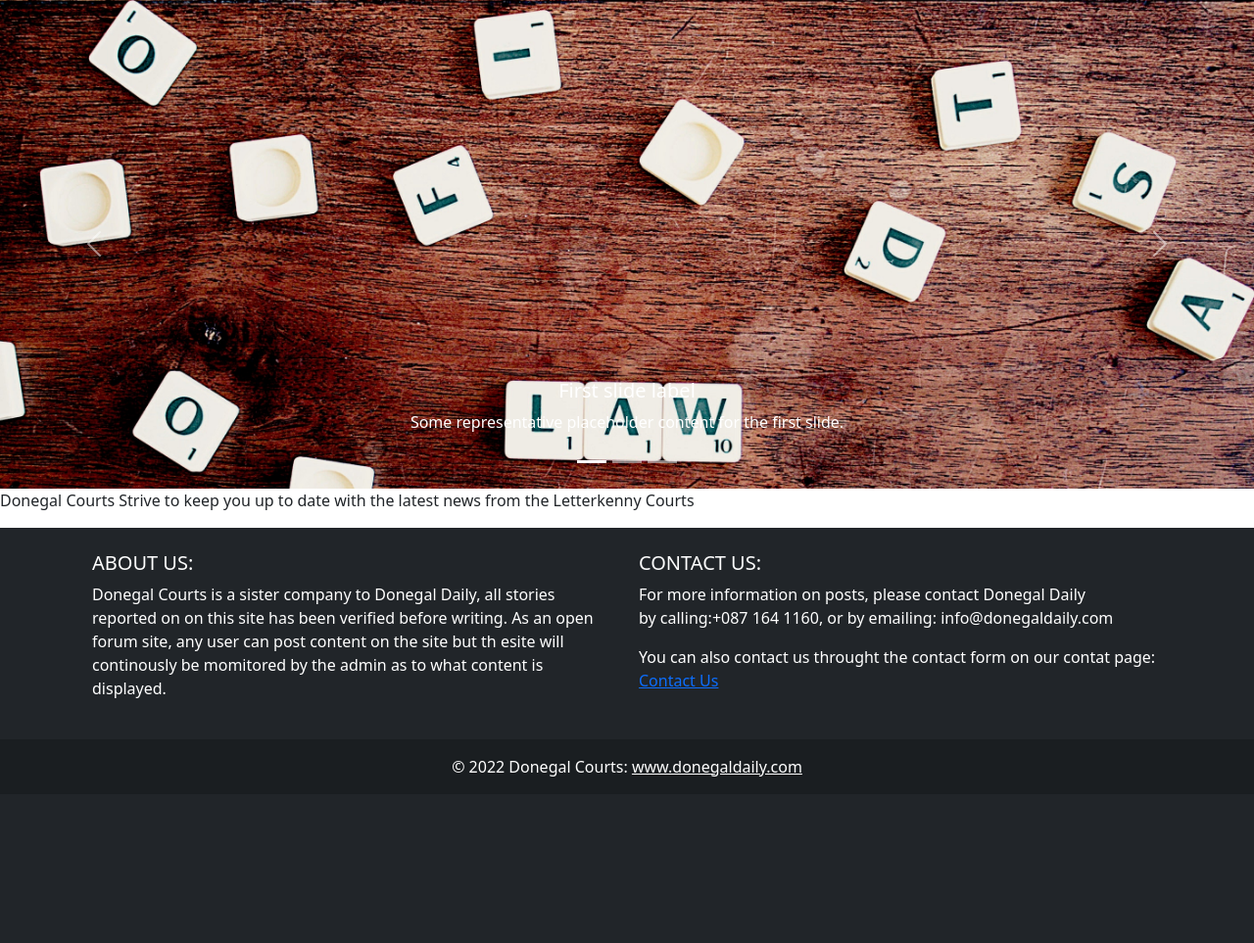
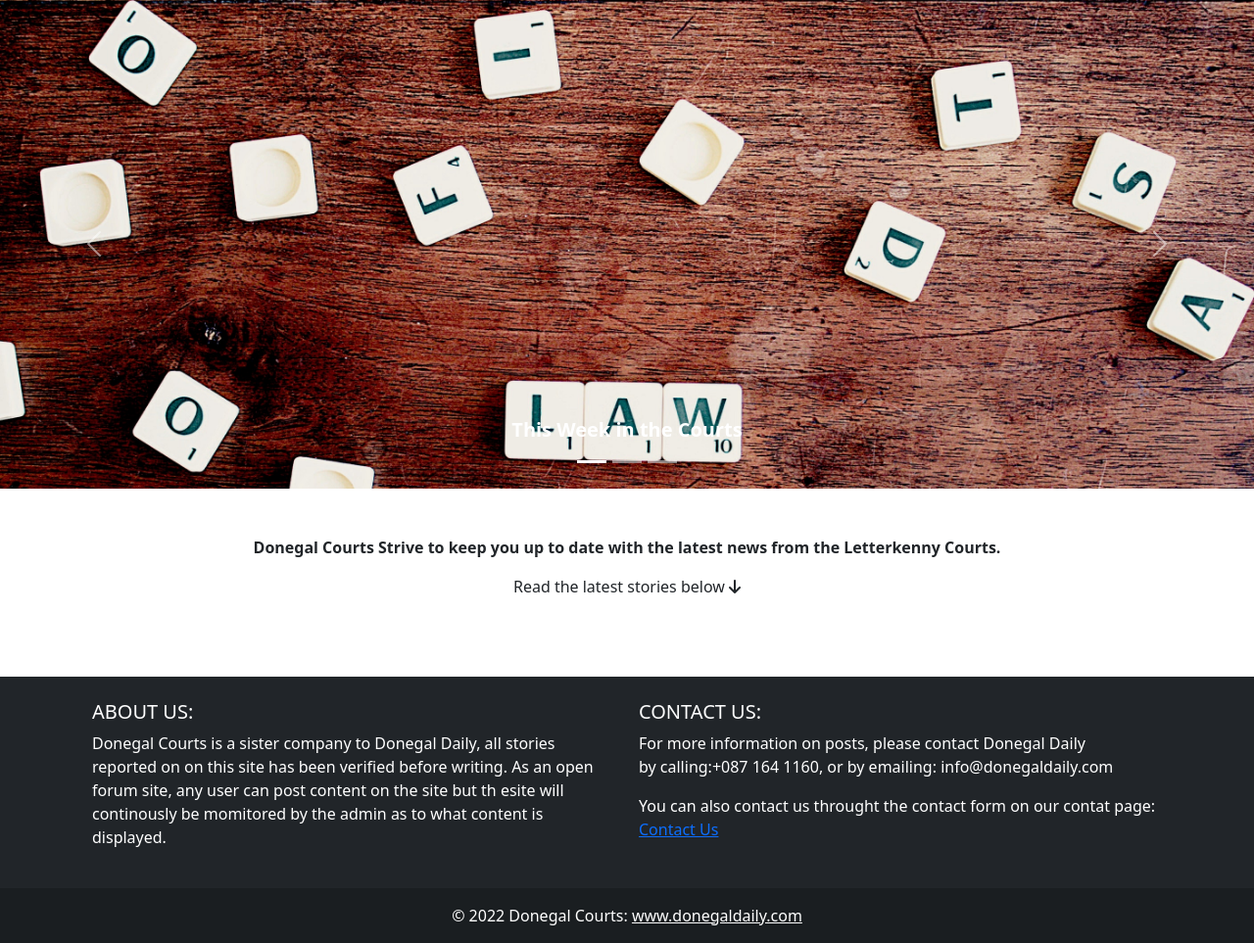
Before and after one commit to MeganNyhan/CI_PP4_Donegal_Courts, a Django app: template templates/home.html in a window 1280 px wide. Shown: the part 77-1040 px from the top of the page at 98% size. Before the commit the page ends 870 px from the top, so only its background shows below. Run offline with Django 3.2, Linux system fonts and the light colour scheme; the template is opened without the code that fills it, so the values that code supplies are empty; some libraries are stand-ins or nearby versions.

Commit message:
Add arrow from font awesome to the home page, intro passage.

```diff
--- a/templates/base.html
+++ b/templates/base.html
@@ -13,6 +13,8 @@
     <link rel="stylesheet" href="{% static 'style.css' %}">
     <!-- Font Awesome -->
     <link rel="stylesheet" href="path/to/font-awesome/css/font-awesome.min.css">
+    <!-- Font Awesome Link2-->
+    <script src="https://kit.fontawesome.com/92276c4791.js" crossorigin="anonymous"></script>
     <!-- Title -->
     <title>{% block title %} Donegal Courts {% endblock %}</title>
     <!-- <link rel="icon" type="image/x-icon" href="static/img/favicon.ico">-->
--- a/templates/home.html
+++ b/templates/home.html
@@ -12,22 +12,17 @@
     <div class="carousel-item landscape active">
       <img src="static/img/slider1.jpg" class="d-block w-100" alt="...">
       <div class="carousel-caption d-none d-md-block">
-        <h5 class="text-white">First slide label</h5>
-        <p class="text-white">Some representative placeholder content for the first slide.</p>
+        <h5 class="text-white"><strong>This Week in the Courts</strong></h5>
       </div>
     </div>
     <div class="carousel-item landscape">
       <img src="static/img/slider2.jpg" class="d-block w-100" alt="...">
       <div class="carousel-caption d-none d-md-block">
-        <h5 class="text-dark">First slide label</h5>
-        <p class="text-dark">Some representative placeholder content for the second slide.</p>
       </div>
     </div>
     <div class="carousel-item landscape">
       <img src="static/img/slider3.jpg" class="d-block w-100" alt="...">
       <div class="carousel-caption d-none d-md-block">
-        <h5 class="text-dark">First slide label</h5>
-        <p class="text-dark">Some representative placeholder content for the third slide.</p>
       </div>
     </div>
   </div>
@@ -41,9 +36,12 @@
   </button>
 </div>
 <!-- End of Slider -->
+<br/><br/>
 <div class="intro">
-  <p> Donegal Courts Strive to keep you up to date with the latest news from the Letterkenny Courts</p>
+  <p class="text-center"> <strong>Donegal Courts Strive to keep you up to date with the latest news from the Letterkenny Courts.</strong></p>
+  <p class="text-center"> Read the latest stories below    <i class="fa-solid fa-arrow-down"></i></i></p>
 </div>
+<br/><br/>
 <div class="col-12 mt-3 left">
        <div class="row">
          {% for post in post_list %}
@@ -70,5 +68,4 @@
          {% endfor %}
        </div>
      </div>
-
 {% endblock %}
```
